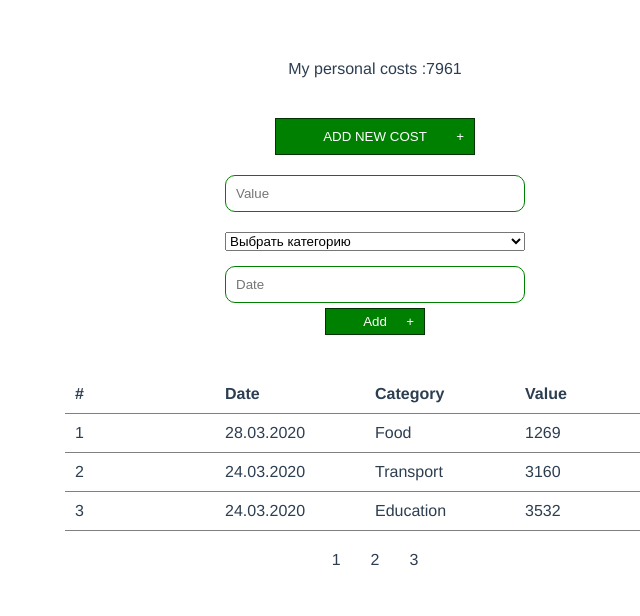
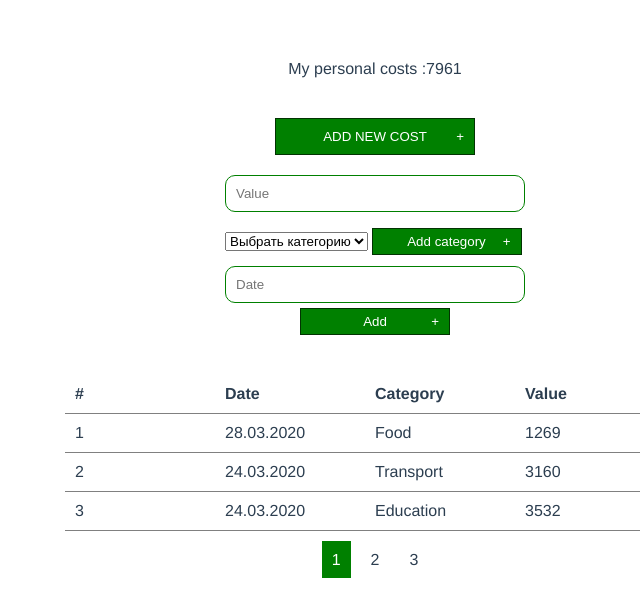
Before and after one commit to Danu-IT/Vue, a Vue app: page / in a window 1280 px wide. Both pictures are taken after a click on the button "ADD NEW COST". Shown: the top 616 px of the page, without its empty margins (265-905 px from the left). Built offline with nearby package versions, Linux system fonts and the light colour scheme.

Commit message:
vuex-two

```diff
--- a/src/components/AddPaymentForm.vue
+++ b/src/components/AddPaymentForm.vue
@@ -2,19 +2,28 @@
 	<div class="input__container">
 		<input type="text" placeholder="Value" v-model="value" />
 		<!-- <input type="text" placeholder="Category" v-model="category" /> -->
+		<div class="category__container">
 			<select class="category" v-model="category" name="" id="">
-			<option disabled value="" >Выбрать категорию</option>
+				<option disabled value="">Выбрать категорию</option>
 				<option v-for="category of categoryList" :key="category">{{category}}</option>
 			</select>
+			<button @click="showCategory = !showCategory">Add category</button>
+		</div>
+		<div class="category__Add" v-if="showCategory">
+			<input v-model="addCategory" placeholder="Category" type="text"/>
+			<button @click="addCategoryList">Add category</button>
+		</div>
 		<input type="text" placeholder="Date" v-model="date" />
 		<button @click="addPayment">Add</button>
 	</div>
 </template>
 
 <script>
+import { mapMutations } from 'vuex';
+
 export default {
 	name: "AddPaymentForm",
-		props:{
+	props: {
 		categoryList: {
 			type: Array,
 			default: () => [],
@@ -24,8 +33,11 @@
 		value: "",
 		category: "",
 		date: "",
+		showCategory: false,
+		addCategory: "",
 	}),
 	methods: {
+		...mapMutations(['ADD_CATEGORY_ITEM']),
 		addPayment() {
 			const { value, category, date, currenDate } = this;
 			const data = {
@@ -35,6 +47,11 @@
 			};
 			this.$emit("add-payment", data);
 		},
+		addCategoryList(){
+			this.ADD_CATEGORY_ITEM(this.addCategory);
+			this.addCategory = '';
+			this.showCategory = false;
+		}
 	},
 	computed: {
 		currenDate() {
@@ -55,6 +72,7 @@
 	width: 300px;
 	margin: 20px auto;
 }
+
 .input__container input {
 	padding: 10px;
 	border-radius: 10px;
@@ -62,8 +80,10 @@
 	margin-bottom: 5px;
 	border: 1px solid green;
 }
+
 .input__container button {
-		width: 100px;
+	min-width: 100px;
+	max-width: 150px;
 	padding: 5px;
 	margin: 0 auto;
 	background-color: green;
@@ -72,12 +92,24 @@
 	color: white;
 	position: relative;
 }
+
 .input__container button::after {
 	content: "+";
 	position: absolute;
 	right: 10px;
 }
-	.category{
+
+.category {
 	margin: 15px 0;
 }
+.category__container{
+	display: flex;
+	align-items: center;
+	justify-content: space-between;
+}
+.category__Add{
+	display: flex;
+	flex-direction: column;
+	padding: 20px 0px;
+}
 </style>
--- a/src/components/PaginationComponents.vue
+++ b/src/components/PaginationComponents.vue
@@ -2,26 +2,32 @@
 	<div>
 		<div v-for="(item, index) of List" :key="index">
 			<div>
-				<a @click="fetchPageDate(index + 1)" class="paginationItem">{{index + 1}}</a>
+				<a @click="fetchPageDate(index + 1)" class="paginationItem" :class="{active: index + 1 == activePage ? isActive : false}">{{index + 1}}</a>
 			</div>
 		</div>
 	</div>
 </template>
 
 <script>
-	import { mapActions } from 'vuex';
+	import { mapActions, mapGetters } from 'vuex';
 	export default {
 		name: "PaginationComponents",
+		data: () => ({
+			isActive: true,
+		}),
 		props: {
 			List: {
 				type: Array,
 				default: () => [],
 			},
 		},
-		data: () => ({}),
+		computed: {
+			...mapGetters(['activePage']),
+
+		},
 		methods: {
 			...mapActions(['fetchPageDate']),
-		}
+		},
     }
 </script>
 
@@ -32,8 +38,13 @@
 		justify-content: center;
 		margin: 20px 0;
 		&Item{
-			margin: 15px;
+			margin: 5px;
 			cursor: pointer;
+			padding: 10px;
 		}
 	}
+	.active{
+		background-color: green;
+		color: white;
+	}
 </style>
--- a/src/store/caregory.js
+++ b/src/store/caregory.js
@@ -9,6 +9,9 @@ export default {
     mutations: {
         SET_CATEGORY_LIST(state, categoryList) {
             state.categoryList = categoryList;
+        },
+        ADD_CATEGORY_ITEM(state, item){
+            state.categoryList.push(item);
         }
     },
     actions: {
--- a/src/store/index.js
+++ b/src/store/index.js
@@ -62,6 +62,7 @@ export default new Vuex.Store({
     state: {
 		List: [],
         pages: [],
+        activePage: 1,
     },
     getters: {
         List: (state) => state.List,
@@ -69,6 +70,7 @@ export default new Vuex.Store({
             return prev + +value
         },0),
         pages: (state) => state.pages,
+        activePage: (state) => state.activePage,
     },
     mutations:{
         SET_PAYMENTS_LIST(state, List) {
@@ -79,6 +81,9 @@ export default new Vuex.Store({
         },
         AMOUNT_PAGE(state, page){
             state.pages = page;
+        },
+        ACTIVE_PAGE(state, activePage){
+            state.activePage = activePage;
         }
     },
     actions: {
@@ -86,12 +91,13 @@ export default new Vuex.Store({
             setTimeout(() =>{
                 const initialList = API_DATA.page1;
                 const pagesList = Array (Object.keys(API_DATA).length);
-                commit('AMOUNT_PAGE', pagesList)
-                commit('SET_PAYMENTS_LIST', initialList)
+                commit('AMOUNT_PAGE', pagesList);
+                commit('SET_PAYMENTS_LIST', initialList);
             },1000)
         },
         fetchPageDate({commit}, page) {
             const initialPage = API_DATA[`page${page}`];
+            commit('ACTIVE_PAGE', page)
             commit('SET_PAYMENTS_LIST', initialPage)
         },
     },
```
Lines whose indentation alone changed are shown as unchanged.
